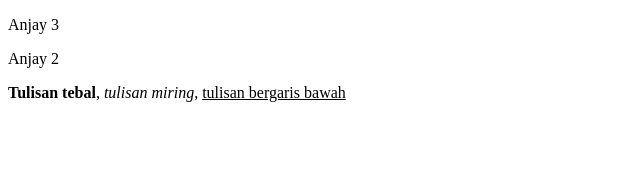
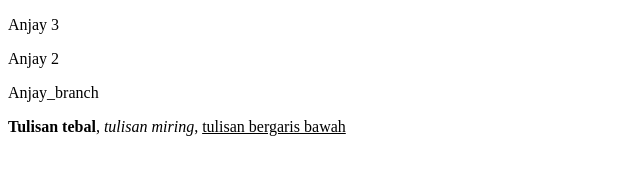
Before and after one commit to muhamadirhammaulana/testt, a plain HTML site: page index.html in a window 1280 px wide. Shown: the whole page, without its empty margins (0-640 px from the left). Drawn offline with Linux system fonts and the light colour scheme.

Commit message:
nambah branch anjay

```diff
--- a/index.html
+++ b/index.html
@@ -6,6 +6,7 @@
     <body>
         <p>Anjay 3</p>
         <p>Anjay 2</p>
+        <p>Anjay_branch</p>
         <p><b>Tulisan tebal</b>, <i>tulisan miring</i>, <u>tulisan bergaris bawah</u></p>
     </body>
 </html>
```
